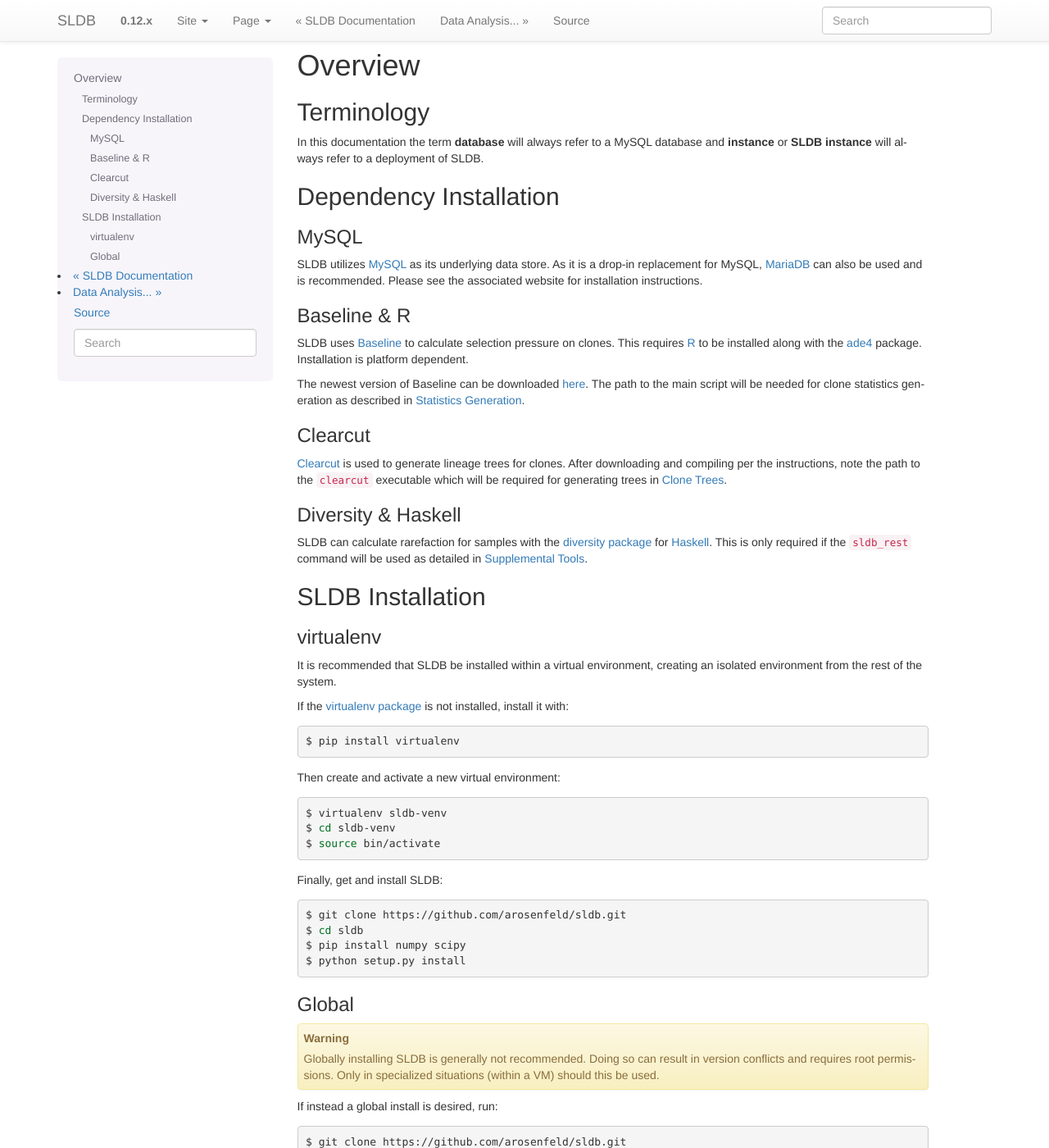
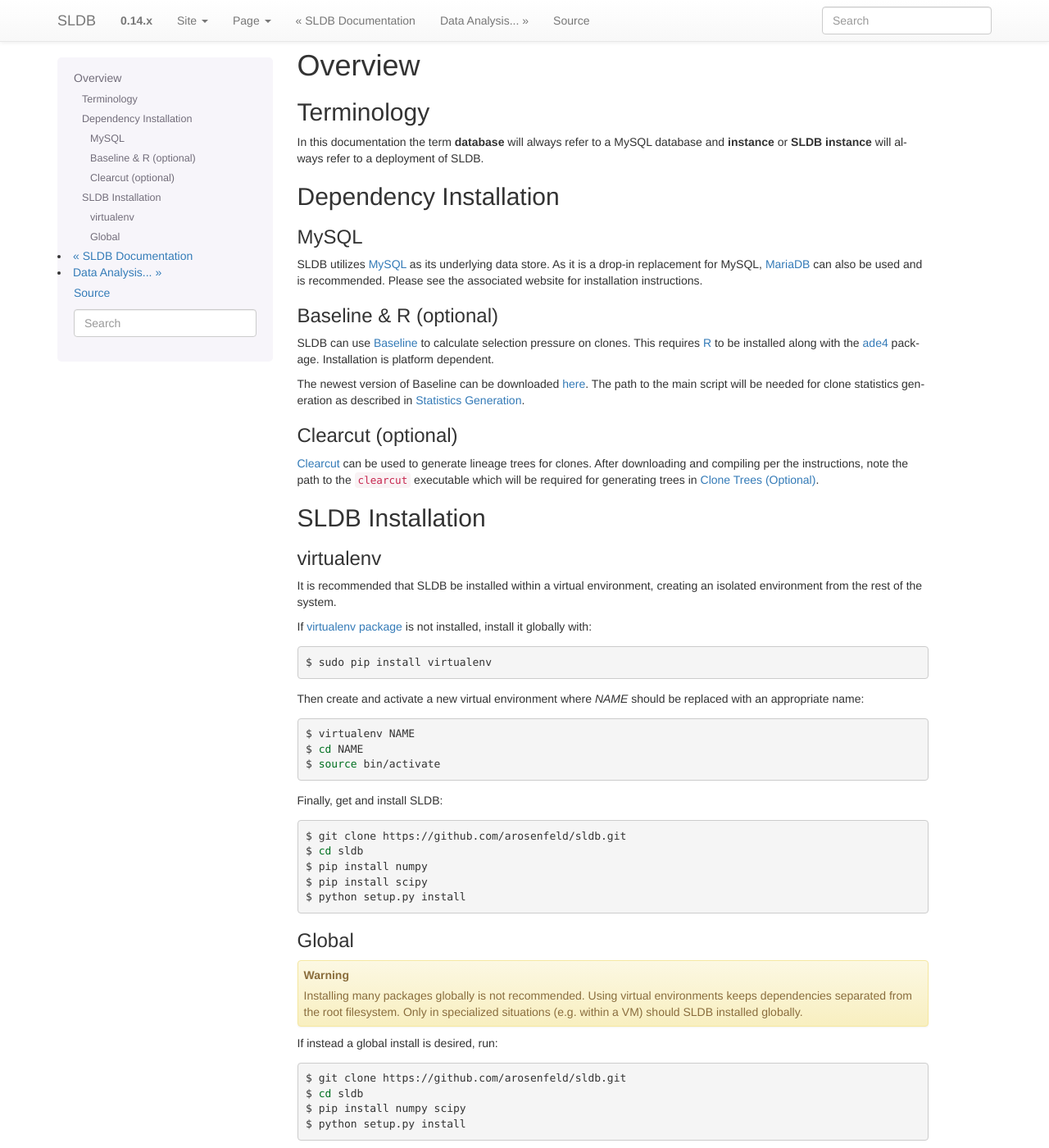
Before and after one commit to arosenfeld/immunedb, a Sphinx documentation site: the page built from docs/overview.rst, in a window 1280 px wide and 1400 px high. Shown: the whole window at 82% size. Built offline with Sphinx 7.4.7, drawn with Linux system fonts in a browser that asks for light colours.

Commit message:
selection pressure can now be calculated at any threshold; documentation

```diff
--- a/docs/conf.py
+++ b/docs/conf.py
@@ -55,9 +55,9 @@
 # built documents.
 #
 # The short X.Y version.
-version = '0.12.x'
+version = '0.14.x'
 # The full version, including alpha/beta/rc tags.
-release = '0.12.x'
+release = '0.14.x'
 
 # The language for content autogenerated by Sphinx. Refer to documentation
 # for a list of supported languages.
--- a/docs/database.rst
+++ b/docs/database.rst
@@ -90,10 +90,6 @@
 
     > SELECT CONCAT('>', seq_id, '\n', sequence) from noresults;
 
-.. note::
-    To output to a file try ``mysql -r -u USER -p DATABASE -e "`SELECT
-    CONCAT('>', seq_id, '\n', sequence) from noresults`" > output.fasta``
-
 **How many indels and total sequences do I have?"**
 
 .. code-block:: sql
--- a/docs/index.rst
+++ b/docs/index.rst
@@ -24,7 +24,7 @@
   database querying as well as a suite of Python classes for interacting directly
   with the database for customized querying.
 
-SLDB has three primary components:
+SLDB has four primary components:
 
 - **Clonal identification pipeline:** A series of steps which identify probable
   V- and J-genes from raw FASTA files and subsequently groups sequences from the
@@ -43,6 +43,10 @@
   Second, the Python API which implements the data models and querying
   functionality.  This allows developers to write customized queries directly
   interacting with the database.
+
+- **Web interface:** Distributed separately of SLDB is a web interface which
+  utilizes the REST API to allow for easy browsing of analysis results.
+
 
 Each of the components can be used independently so long as the underlying
 database is properly populated.
--- a/docs/overview.rst
+++ b/docs/overview.rst
@@ -14,31 +14,24 @@
 used and is recommended.  Please see the associated website for installation
 instructions.
 
-Baseline & R
-^^^^^^^^^^^^
-SLDB uses `Baseline <http://selection.med.yale.edu/baseline>`_ to
-calculate selection pressure on clones.  This requires `R
-<http://www.r-project.org>`_ to be installed along with the `ade4
-<http://cran.r-project.org/web/packages/ade4/index.html>`_ package.
+Baseline & R (optional)
+^^^^^^^^^^^^^^^^^^^^^^^
+SLDB can use `Baseline <http://selection.med.yale.edu/baseline>`_ to calculate
+selection pressure on clones.  This requires `R <http://www.r-project.org>`_ to
+be installed along with the `ade4
+<http://cran.r-project.org/web/pack:ges/ade4/index.html>`_ package.
 Installation is platform dependent.
 
 The newest version of Baseline can be downloaded `here
 <http://selection.med.yale.edu/baseline>`_.  The path to the main script will be
 needed for clone statistics generation as described in :ref:`stats_generation`.
 
-Clearcut
-^^^^^^^^
-`Clearcut <http://bioinformatics.hungry.com/clearcut>`_ is used to generate
+Clearcut (optional)
+^^^^^^^^^^^^^^^^^^^
+`Clearcut <http://bioinformatics.hungry.com/clearcut>`_ can be used to generate
 lineage trees for clones.  After downloading and compiling per the instructions,
 note the path to the ``clearcut`` executable which will be required for
 generating trees in :ref:`tree_generation`.
-
-Diversity & Haskell
-^^^^^^^^^^^^^^^^^^^
-SLDB can calculate rarefaction for samples with the `diversity package
-<https://hackage.haskell.org/package/diversity>`_ for `Haskell
-<https://www.haskell.org>`_.  This is only required if the ``sldb_rest`` command
-will be used as detailed in :ref:`supplemental_tools`.
 
 
 SLDB Installation
@@ -50,19 +43,20 @@
 It is recommended that SLDB be installed within a virtual environment, creating
 an isolated environment from the rest of the system.
 
-If the `virtualenv package <https://pypi.python.org/pypi/virtualenv>`_ is not
-installed, install it with:
+If `virtualenv package <https://pypi.python.org/pypi/virtualenv>`_ is not
+installed, install it globally with:
 
 .. code-block:: bash
 
-    $ pip install virtualenv
+    $ sudo pip install virtualenv
 
-Then create and activate a new virtual environment:
+Then create and activate a new virtual environment where `NAME` should be
+replaced with an appropriate name:
 
 .. code-block:: bash
 
-    $ virtualenv sldb-venv
-    $ cd sldb-venv
+    $ virtualenv NAME
+    $ cd NAME
     $ source bin/activate
 
 Finally, get and install SLDB:
@@ -71,15 +65,16 @@
 
     $ git clone https://github.com/arosenfeld/sldb.git
     $ cd sldb
-    $ pip install numpy scipy
+    $ pip install numpy
+    $ pip install scipy
     $ python setup.py install
 
 Global
-^^^^^^^^^^
+^^^^^^
 .. warning::
-    Globally installing SLDB is generally not recommended.  Doing so can result
-    in version conflicts and requires root permissions.  Only in specialized
-    situations (within a VM) should this be used.
+    Installing many packages globally is not recommended.  Using virtual
+    environments keeps dependencies separated from the root filesystem.  Only in
+    specialized situations (e.g. within a VM) should SLDB installed globally.
 
 If instead a global install is desired, run:
 
```
Also changed, not shown: other parts of docs/overview.rst (+0 -2 lines), docs/pipeline.rst (+23 -28 lines), setup.py (+11 -1 lines), 4 other files.
